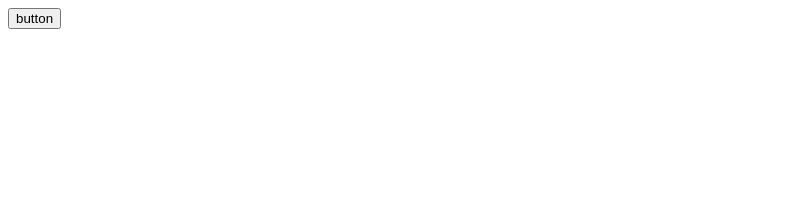
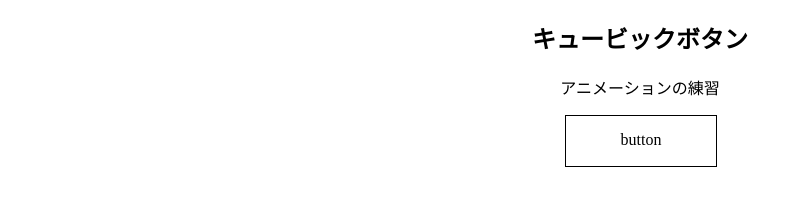
Before and after one commit to hamada1119/Udemy_js, a plain HTML site: page index.html in a window 1280 px wide. Shown: the whole page, without its empty margins (0-802 px from the left). Drawn offline with Linux system fonts and the light colour scheme.

Commit message:
feat:animation button

```diff
--- a/index.html
+++ b/index.html
@@ -2,14 +2,18 @@
 <html lang="en">
 <head>
     <meta charset="UTF-8">
-    <meta http-equiv="X-UA-Compatible" content="IE=edge">
     <meta name="viewport" content="width=device-width, initial-scale=1.0">
     <title>Document</title>
     <link rel="stylesheet" href="style.css">
 </head>
 <body>
     <div id="container">
-        <button class="btn">button</button>
+      <div class="try">
+            <h2>キュービックボタン</h2>
+            <p>アニメーションの練習</p>
+            <a class="btn cubic"><span class="hovering">Now, Hovering </span><span class="default">button</span></a>
+      </div>
     </div>
+    <script src="index.js"></script>
 </body>
 </html>
--- /dev/null
+++ b/index.js
@@ -0,0 +1,2 @@
+console.log("hello")
+console.log("Tom")
--- /dev/null
+++ b/style.scss
@@ -0,0 +1,57 @@
+$cWhite: white;
+$cBlack: black;
+
+#container {
+    text-align: center;
+  }
+
+  .try{
+    .btn{
+        position: relative;
+        display: inline-block;
+        transform-style: preserve-3d;
+        perspective: 300px;
+        width: 150px;
+        height: 50px;
+        margin: 0 auto;
+        cursor: pointer;
+
+        &.cubic{
+            & span{
+                position: absolute;
+                top: 0;
+                left: 0;
+                width: 100%;
+                height: 100%;
+                border: 1px solid $cBlack;
+                line-height: 48px;
+                text-align: center;
+                transition: all 0.3s;
+            }
+            & .hovering{
+                background-color: $cBlack;
+                color:$cWhite;
+                transform: rotateX(90deg);
+                transform-origin:center center -25px;
+            }
+
+            & .default{
+                background-color: $cWhite;
+                color:$cBlack;
+                transform: rotateX(0deg);
+                transform-origin:center center -25px;
+            }
+            &:hover {
+                 & .hovering{
+                    transform:rotateX(0);
+                }
+                 & .default{
+                     transform:rotateX(-90);
+                }
+            }
+
+
+        }
+
+    }
+  }
```
Also changed, not shown: style.css, 1 other file.
